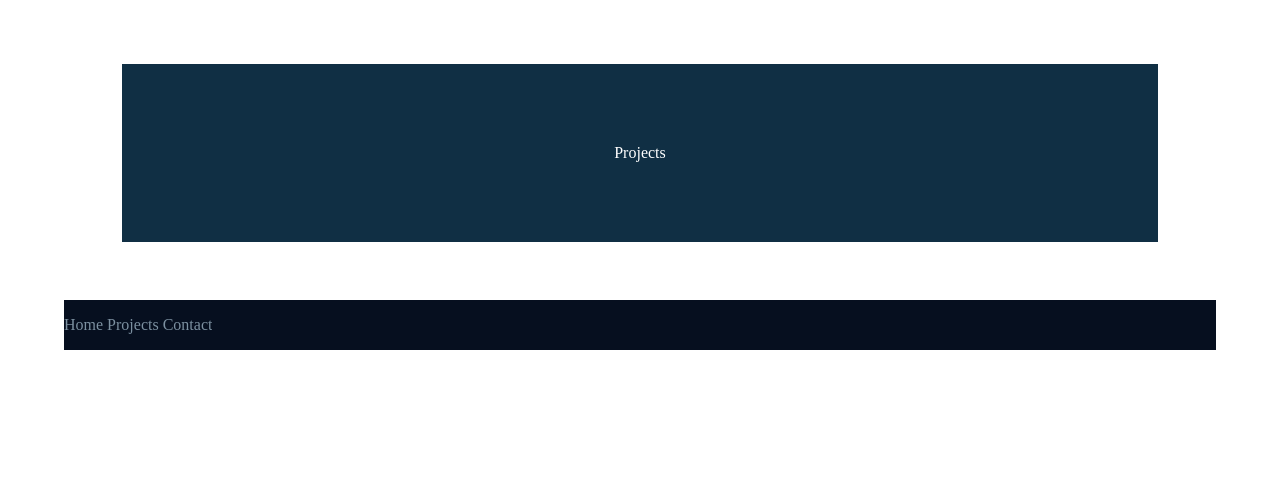
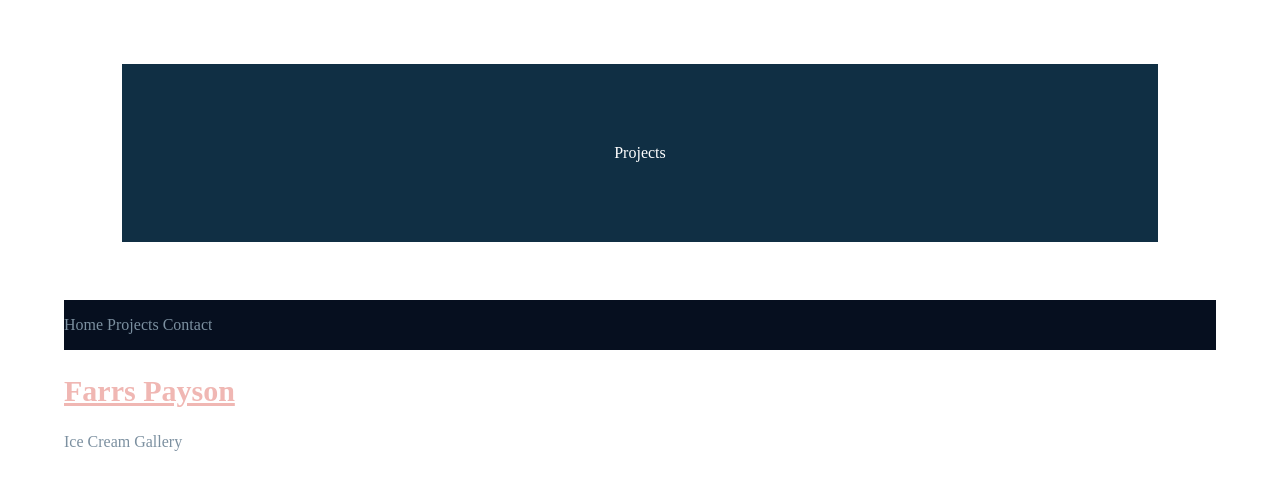
Before and after one commit to belle-59847/techMomsFinaleProject, a plain HTML site: page projects.html in a window 1280 px wide. Drawn offline with Linux system fonts and the light colour scheme.

Commit message:
add stuff

```diff
--- a/projects.html
+++ b/projects.html
@@ -18,6 +18,8 @@
 
         </ul>
     </nav>
+    <h2>Farrs Payson</h2>
+    <a href="https://www.farrspayson.com/gallery/hard-scoop/">Ice Cream Gallery</a>
         <div class="footer"></div>
 </body>
 </html>
```
